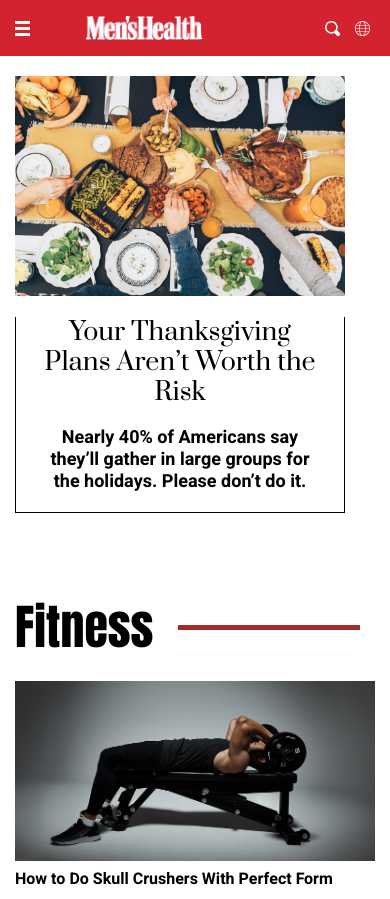
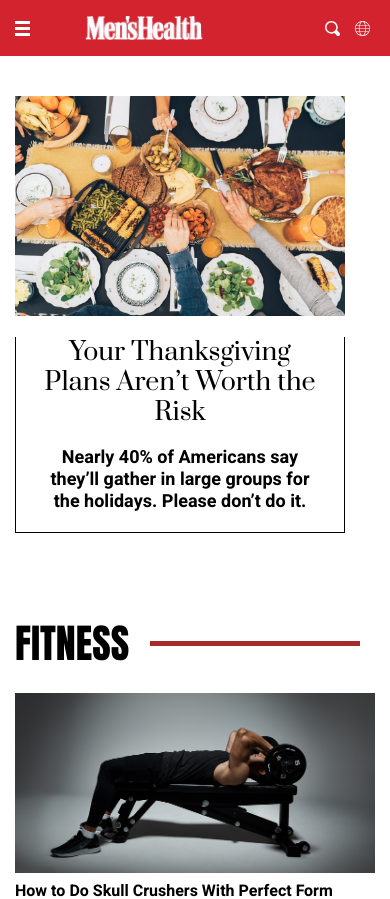
Before and after one commit to yaborodinov/react-project-magazin, a React (Create React App) app: page / in a window 390 px wide. Shown: the top 899 px of the page. Built offline with nearby package versions, Linux system fonts and the light colour scheme; a web font is replaced by a local one.

Commit message:
create IntertainmentData, SectionContent2x1Type2; destruct components in Main

```diff
--- a/src/App/Main/ContentBlocks/Content1x1/FitnessContent1x1.js
+++ /dev/null
@@ -1,34 +0,0 @@
-import React from "react"
-import "./SectionFitnessContent.css"
-
-import SectionContent1x1 from "./SectionContent1x1";
-import FintessData from "../../articlesData/FitnessData";
-
-
-const FitnessContent1x1 = () => {
-    return (
-        <>
-            {
-                FintessData.slice(1,7).map(({
-                    id,
-                    title,
-                    subtitle,
-                    image,
-                    author
-                }) => (
-                        <SectionContent1x1
-                            key={id}
-                            title={title}
-                            subtitle={subtitle}
-                            image={image}
-                            author={author}
-                        />
-                ))
-            }
-        </>
-    )
-}
-
-
-
-export default FitnessContent1x1;
--- a/src/App/Main/ContentBlocks/Content1x1/SectionFitnessContent.css
+++ b/src/App/Main/ContentBlocks/Content1x1/SectionFitnessContent.css
@@ -31,7 +31,6 @@
 .ContentItem_1x1__image{
     width: 100%;
     height: auto;
-
 }
 
 .ContentItem_1x1__title, .ContentItem_1x1__subtitle, .ContentItem_1x1__author{
--- a/src/App/Main/ContentBlocks/Content2x1/ArticleItem.css
+++ b/src/App/Main/ContentBlocks/Content2x1/ArticleItem.css
@@ -1,12 +1,14 @@
 
 .section__article-item{
+    margin-top: 40px;
     margin-bottom: 60px;
 }
 
 .section__article-img{
     width: 100%;
     height: auto;
-    margin: 20px 0 20px 0;
+    /* margin: 20px 0 20px 0; */
+    margin-bottom: 20px;
 }
 .section__article-title-block{
     border-bottom: 1px solid #000 ;
@@ -36,6 +38,20 @@
     font-weight: 700;
 }
 
+/* SectionContent2x1Type2 */
+
+.section__article-item-type2{
+    background-color: #EFEBDE;
+}
+
+
+
+
+
+
+
+
+
 
 /* mobile */
 @media(max-width:767px){
--- a/src/App/Main/ContentBlocks/Content2x1/FitnessContent2x1.js
+++ /dev/null
@@ -1,45 +0,0 @@
-import React from "react"
-import "./ArticleItem.css"
-
-import SectionContent2x1 from "./SectionContent2x1"
-import FintessData from "../../articlesData/FitnessData"
-
-
-
-
-const FitnessContent2x1 = () => {
-
-    return (
-
-        <div className="col" >
-            {
-
-                FintessData.slice(0,1).map(({
-                    id,
-                    title,
-                    subtitle,
-                    image
-                }) => (
-
-                        <SectionContent2x1
-                            key={id}
-                            title={title}
-                            subtitle={subtitle}
-                            image={image}
-                        />
-
-                    ))
-
-            }
-
-
-
-
-
-        </div>
-
-
-    )
-}
-
-export default FitnessContent2x1
--- a/src/App/Main/ContentBlocks/Content2x1/MainContent2x1.js
+++ /dev/null
@@ -1,45 +0,0 @@
-import React from "react"
-import "./ArticleItem.css"
-
-import SectionContent2x1 from "./SectionContent2x1"
-import HealthData from "../../articlesData/HealthData"
-
-
-
-
-const MainContent2x1 = () => {
-
-    return (
-
-            <div className="col" >
-                {
-
-                HealthData.slice(0,1).map(({
-                        id,
-                        title,
-                        subtitle,
-                        image
-                    }) => (
-
-                        <SectionContent2x1
-                                key={id}
-                                title={title}
-                                subtitle={subtitle}
-                                image={image}
-                            />
-
-                        ))
-
-                }
-
-
-
-
-
-            </div>
-
-
-    )
-}
-
-export default MainContent2x1
--- /dev/null
+++ b/src/App/Main/ContentBlocks/Content2x1/SectionContent2x1Type2.js
@@ -0,0 +1,34 @@
+import React, { Component } from "react"
+
+
+
+
+class SectionContent2x1Type2 extends Component {
+    state = {}
+    render() {
+        const {
+            title,
+            subtitle,
+            image,
+        } = this.props
+        return (
+            <div className="section__article-item row section__article-item-type2">
+
+                <div className="col col-xs-12 col-md-6">
+                    <h1 className="section__article-title">{title}</h1>
+                    <h2 className="section__article-subtitle">{subtitle}</h2>
+                </div>
+
+
+                <div className="col col-xs-12 col-md-6">
+                    <img className="section__article-img" src={image} alt="" />
+                </div>
+            </div>
+        )
+
+
+    }
+}
+
+
+export default SectionContent2x1Type2;
--- a/src/App/Main/Main.css
+++ b/src/App/Main/Main.css
@@ -13,6 +13,7 @@
 .section_title{
     font-size: 6rem;
     margin-right: 20px;
+    text-transform: uppercase;
 }
 
 
@@ -26,8 +27,8 @@
 @media(max-width:767px){
 
 .section_title{
-    font-size: 3rem;
-    margin-right: 10px;
+    font-size: 2.5rem;
+    margin-right: 5px;
 }
 
 
--- a/src/App/Main/Main.js
+++ b/src/App/Main/Main.js
@@ -1,9 +1,14 @@
 import React from "react"
 import "./Main.css"
+import "./ContentBlocks/Content2x1/ArticleItem.css"
+import "./ContentBlocks/Content1x1/SectionFitnessContent.css"
 import { Component } from "react"
-import FitnessContent1x1 from "./ContentBlocks/Content1x1/FitnessContent1x1"
-import MainContent2x1 from "./ContentBlocks/Content2x1/MainContent2x1.js"
-import FitnessContent2x1 from "./ContentBlocks/Content2x1/FitnessContent2x1"
+import EntertainmentData from "./articlesData/EntertainmentData"
+import SectionContent2x1Type2 from "./ContentBlocks/Content2x1/SectionContent2x1Type2"
+import FintessData from "./articlesData/FitnessData"
+import SectionContent2x1 from "./ContentBlocks/Content2x1/SectionContent2x1"
+import SectionContent1x1 from "./ContentBlocks/Content1x1/SectionContent1x1"
+import HealthData from "./articlesData/HealthData"
 
 
 class Main extends Component{
@@ -13,10 +18,32 @@ class Main extends Component{
             <main className="main">
                 <div className="container">
                     <section className="section row secton__article-row">
-                        <MainContent2x1/>
+                        {/* <MainContent2x1/> */}
+                        <div className="col" >
+                            {
+
+                                HealthData.slice(0, 1).map(({
+                                    id,
+                                    title,
+                                    subtitle,
+                                    image
+                                }) => (
+
+                                        <SectionContent2x1
+                                            key={id}
+                                            title={title}
+                                            subtitle={subtitle}
+                                            image={image}
+                                        />
+
+                                    ))
+
+                            }
+
+                        </div>
                     </section>
 
-                    <section className="section section__fitness ">
+                    <section className="section section__fitness">
                         <div className="row block_header ">
                             <h2 className="section_title col col-xs-8 col-sm-6 col-md-4 ">Fitness</h2>
                             <div className="block_header__line col col-xs-4 col-sm-6 col-md-8 "></div>
@@ -24,13 +51,86 @@ class Main extends Component{
                         </div>
 
                         <div className="row section__fitness__content">
-                            <FitnessContent1x1/>
+
+                                {
+                                    FintessData.slice(1, 7).map(({
+                                        id,
+                                        title,
+                                        subtitle,
+                                        image,
+                                        author
+                                    }) => (
+                                            <SectionContent1x1
+                                                key={id}
+                                                title={title}
+                                                subtitle={subtitle}
+                                                image={image}
+                                                author={author}
+                                            />
+                                        ))
+                                }
+
                         </div>
 
                         <div className="row secton__article-row">
-                            <FitnessContent2x1/>
+                            <div className="col" >
+                                {
+
+                                    FintessData.slice(0, 1).map(({
+                                        id,
+                                        title,
+                                        subtitle,
+                                        image
+                                    }) => (
+
+                                            <SectionContent2x1
+                                                key={id}
+                                                title={title}
+                                                subtitle={subtitle}
+                                                image={image}
+                                            />
+
+                                        ))
+
+                                }
+
+
+
+
+
+                            </div>
                         </div>
 
+                    </section>
+
+                    <section className="section section__entertainment">
+                        <div className="row block_header ">
+                            <h2 className="section_title col col-xs-12 col-sm-12 col-md-8 ">entertainment</h2>
+                            <div className="block_header__line col   col-md-4 "></div>
+
+                        </div>
+
+                        <div className="row secton__article-row">
+
+
+                            <div className="col ">
+                                {
+                                    EntertainmentData.slice(0, 1).map(({
+                                        id,
+                                        title,
+                                        subtitle,
+                                        image
+                                    }) => (
+                                            <SectionContent2x1Type2
+                                                key={id}
+                                                title={title}
+                                                subtitle={subtitle}
+                                                image={image}
+                                            />
+                                        ))
+                                }
+                            </div>
+                        </div>
                     </section>
                 </div>
 
--- /dev/null
+++ b/src/App/Main/articlesData/EntertainmentData.js
@@ -0,0 +1,18 @@
+let EntertainmentData = [
+    {
+        id: 2,
+        title: "How the UFC’s Alexander Volkanovski Lost 60 Pounds and Got Ripped",
+        subtitle: "Alexander “The Great” rebuilt his body to seize the world featherweight crown.",
+        image: "./images/photo/entertainment1.png",
+        author: "BY LUKE BENEDICTUS"
+    },
+    {
+        id: 1,
+        title: "How the UFC’s Alexander Volkanovski Lost 60 Pounds and Got Ripped",
+        subtitle: "Alexander “The Great” rebuilt his body to seize the world featherweight crown.",
+        image: "./images/photo/fitness7.jpg",
+        author: "BY LUKE BENEDICTUS"
+    },
+]
+
+export default EntertainmentData;
```
Also changed, not shown: public/images/photo/entertainment1.png (added).
